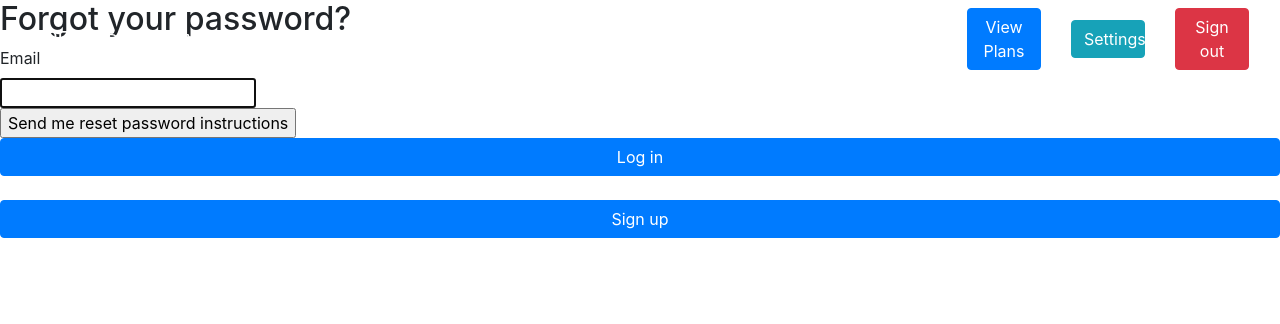
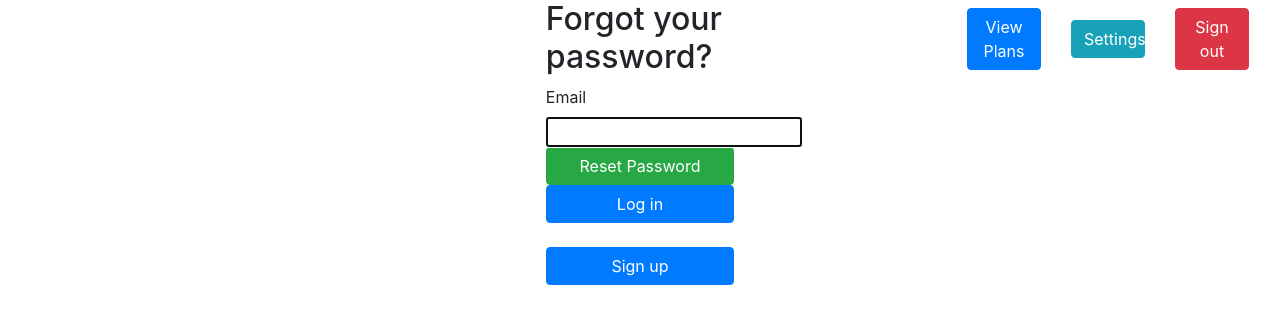
Before and after one commit to tloula/project6, a Rails app: page /users/password/new in a window 1280 px wide. Shown: the top 324 px of that part. Run offline with Rails 7, Linux system fonts and the light colour scheme; the page is wider than the window, and the part outside it is not shown; style sheets or scripts are compiled from the project's sources; some libraries are stand-ins or nearby versions.

Commit message:
Styled new password controller

```diff
--- a/app/views/devise/passwords/new.html.erb
+++ b/app/views/devise/passwords/new.html.erb
@@ -1,3 +1,6 @@
+<div class="row">
+  <div class="col-md-5"></div>
+  <div class="col-md-2">
     <h2>Forgot your password?</h2>
 
     <%= form_for(resource, as: resource_name, url: password_path(resource_name), html: { method: :post }) do |f| %>
@@ -9,8 +12,11 @@
       </div>
 
       <div class="actions">
-    <%= f.submit "Send me reset password instructions" %>
+        <button class="btn btn-success btn-block" action="submit">Reset Password</button>
       </div>
     <% end %>
 
     <%= render "devise/shared/links" %>
+  </div>
+  <div class="col-md-5"></div>
+</div>
```
Lines whose indentation alone changed are shown as unchanged.
